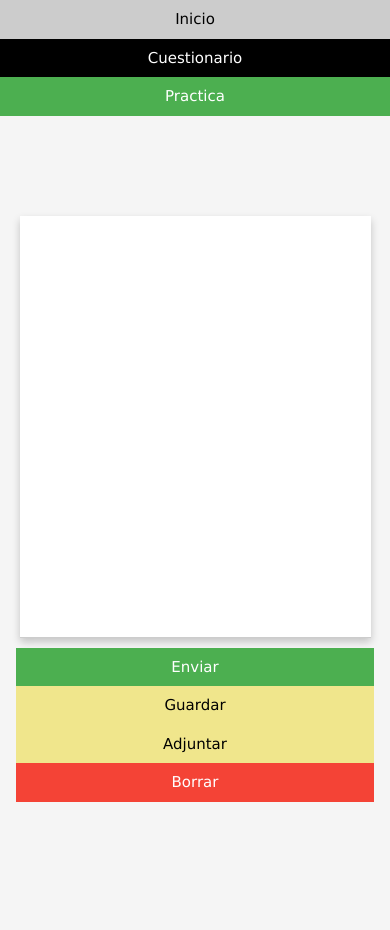
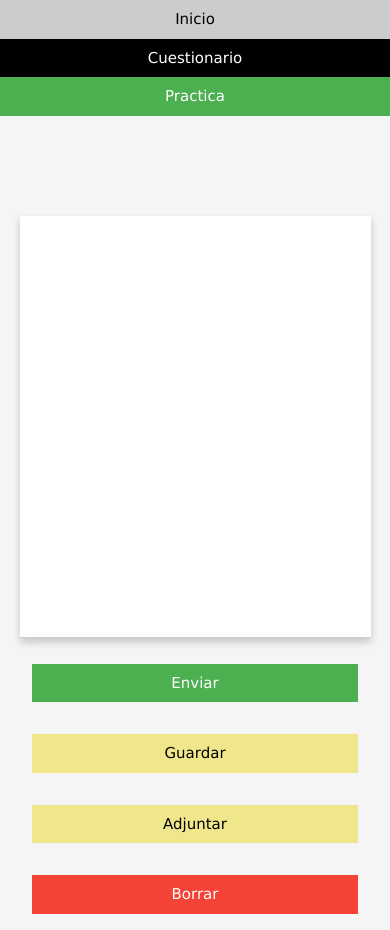
Before and after one commit to lbct/PaginaWebEducacion, a plain HTML site: page W3/paginas/pagina-proyecto/pagina-proyecto.html in a window 390 px wide. Before the commit the page ends 844 px from the top, so only its background shows below. Drawn offline with Linux system fonts and the light colour scheme.

Commit message:
Fix buttons and responsive

```diff
--- a/W3/paginas/pagina-proyecto/pagina-proyecto.html
+++ b/W3/paginas/pagina-proyecto/pagina-proyecto.html
@@ -19,19 +19,27 @@
       <textarea class="w3-input textarea-fix" id="textarea" rows="15" ></textarea>
     </div>
 
-    <div class="w3-container">
+    <div class="w3-container w3-mobile">
       <div class="w3-row">
-        <div class="w3-col">
-          <button type="button" class="w3-button w3-green" style="width: 100%;">Enviar</button>
+        <div class="w3-col m4 l3">
+          <div class="w3-margin">
+            <button type="button" class="w3-button w3-green" style="width: 100%;">Enviar</button>
+          </div>
         </div>
-        <div class="w3-col">
-          <button type="button" class="w3-button w3-khaki" style="width: 100%;">Guardar</button>
+        <div class="w3-col m4 l3">
+          <div class="w3-margin">
+            <button type="button" class="w3-button w3-khaki" style="width: 100%;">Guardar</button>
+          </div>
         </div>
-        <div class="w3-col">
-          <button type="button" class="w3-button w3-khaki" style="width: 100%;">Adjuntar</button>
+        <div class="w3-col m4 l3">
+          <div class="w3-margin">
+            <button type="button" class="w3-button w3-khaki" style="width: 100%;">Adjuntar</button>
+          </div>
         </div>
-        <div class="w3-col">
-          <button type="button" class="w3-button w3-red" style="width: 100%;">Borrar</button>
+        <div class="w3-col m4 l3">
+          <div class="w3-margin">
+            <button type="button" class="w3-button w3-red" style="width: 100%;">Borrar</button>
+          </div>
         </div>
       </div>
     </div>
```
Also changed, not shown: W3/paginas/pagina-cuestionario/pagina-cuestionario.html (+1 -1 lines).
